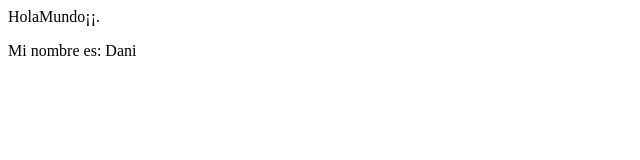
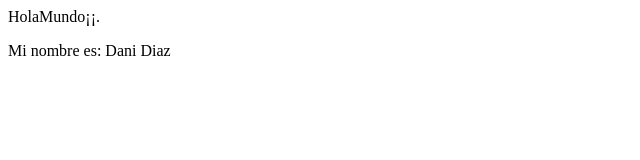
Before and after one commit to jdiazhur/uax-devops-01, a plain HTML site: page index.html in a window 1280 px wide. Shown: the full height of the page, 0-640 px from the left. Drawn offline with Linux system fonts and the light colour scheme.

Commit message:
ADDED: Mi apellido

```diff
--- a/index.html
+++ b/index.html
@@ -4,6 +4,6 @@
 	</head>
 	<body>
 		<p>HolaMundo¡¡.</p>
-		<p>Mi nombre es: Dani</p>
+		<p>Mi nombre es: Dani Diaz</p>
 	</body>
 </html>
```
